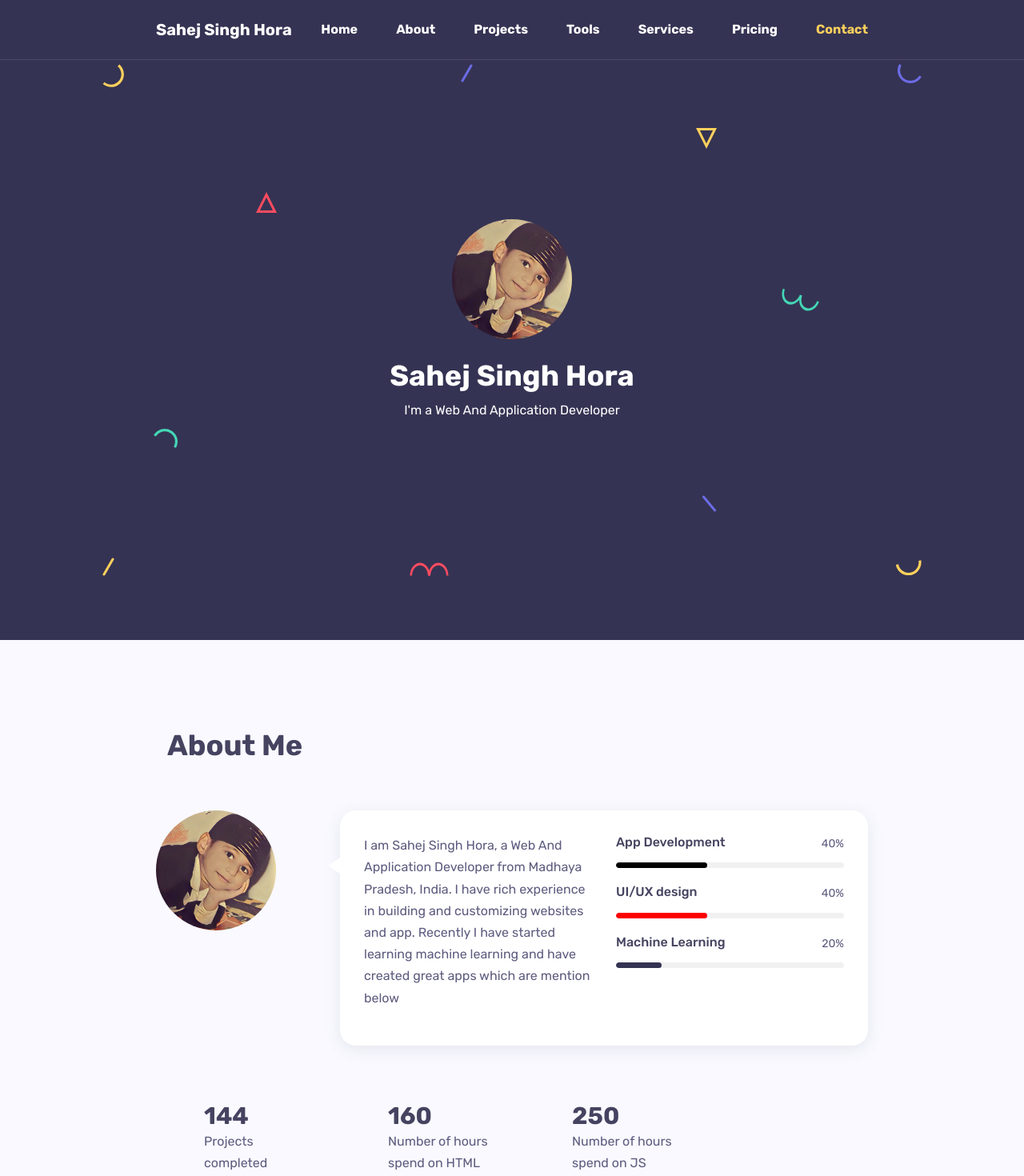
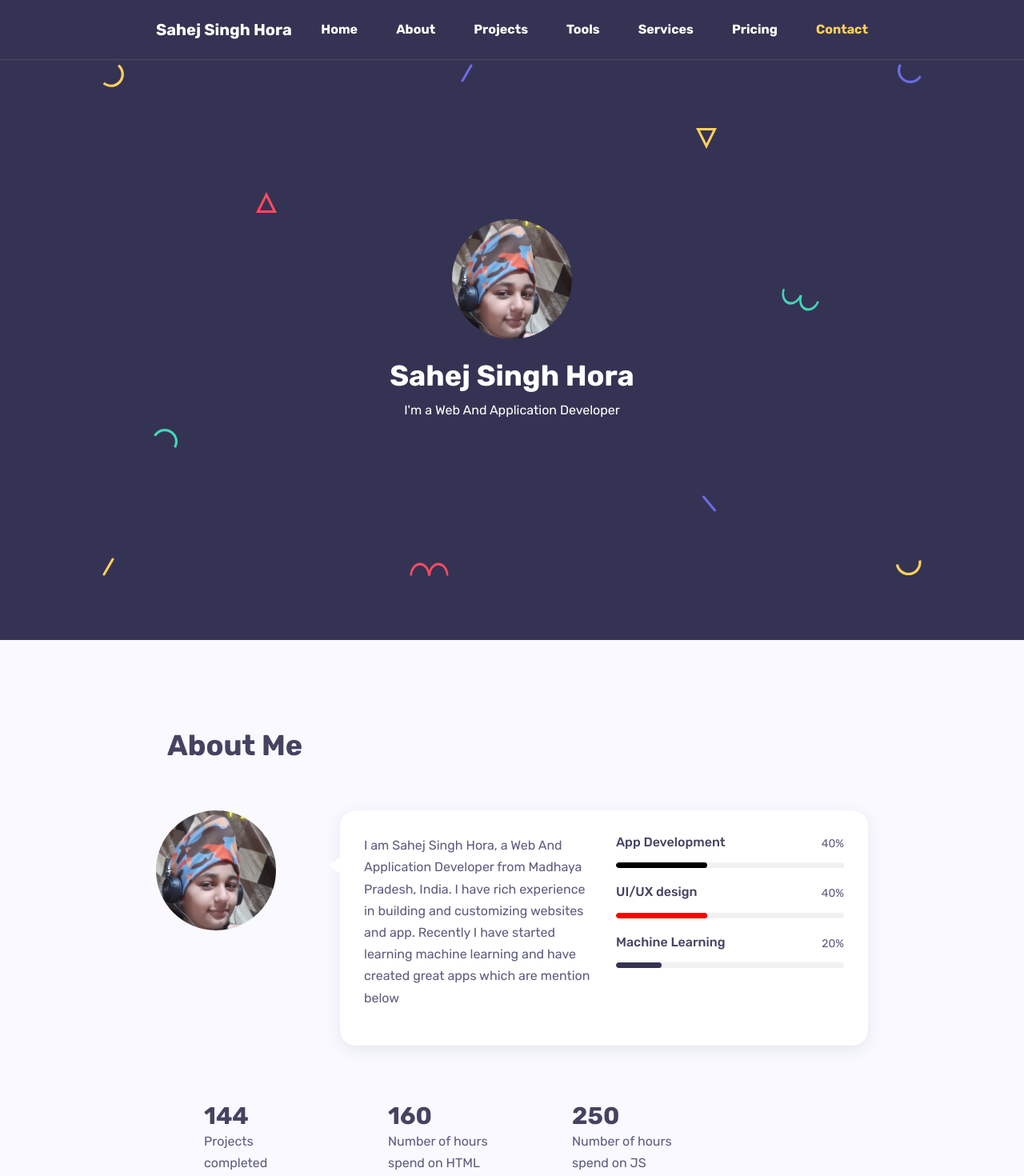
Before and after one commit to Singh-SSH/Sahej-Singh-Hora, a plain HTML site: page index.html in a window 1280 px wide. Shown: the top 1470 px of the page at 80% size. Drawn offline with Linux system fonts and the light colour scheme.

Commit message:
Update index.html

```diff
--- a/index.html
+++ b/index.html
@@ -122,7 +122,7 @@
 			<!-- intro -->
 			<div class="intro">
 				<!-- avatar image -->
-				<img src="IMG_4438.JPG" style="width: 150px;border-radius: 100px" class="mb-4">
+				<img src="122702553_195004672141552_4029466303148805179_o.jpg" style="width: 150px;border-radius: 100px" class="mb-4">
 
 				<!-- info -->
 				<h1 class="mb-2 mt-0">Sahej Singh Hora</h1>
@@ -174,7 +174,7 @@
 				<div class="col-md-3">
 					<div class="text-center text-md-left">
 						<!-- avatar image -->
-						<img src="IMG_4438.JPG" style="width: 150px;border-radius: 100px" class="mb-4">
+						<img src="122702553_195004672141552_4029466303148805179_o.jpg" style="width: 150px;border-radius: 100px" class="mb-4">
 					</div>
 					<div class="spacer d-md-none d-lg-none" data-height="30" style="height: 30px;"></div>
 				</div>
@@ -501,7 +501,7 @@
 
 					<h3 class="wow fadeInUp" style="color: white;visibility: visible; animation-name: fadeInUp;">Sahej Singh Hora</h3>
 				    <hr style="border: 0.5px solid white;">
-					<img src="IMG_4438.JPG" style="display: inline-block; width: 100px;border-radius: 100px" class="mb-4">
+					<img src="122702553_195004672141552_4029466303148805179_o.jpg" style="display: inline-block; width: 100px;border-radius: 100px" class="mb-4">
             		<p style="margin: 5px; color: white; display: inline-block;">Please free feel to contact me on my social handles</p>
 
 				</div>
```
